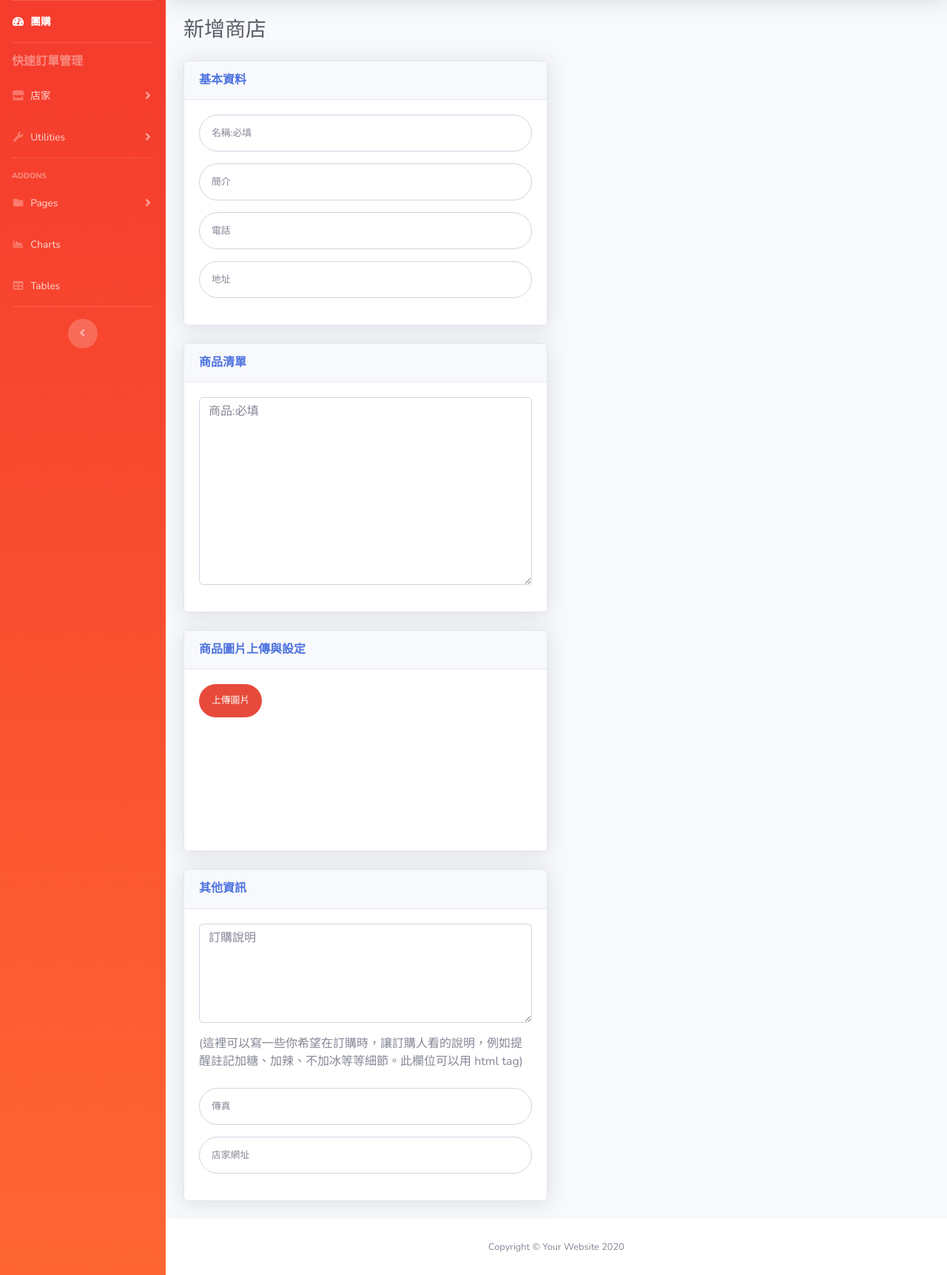
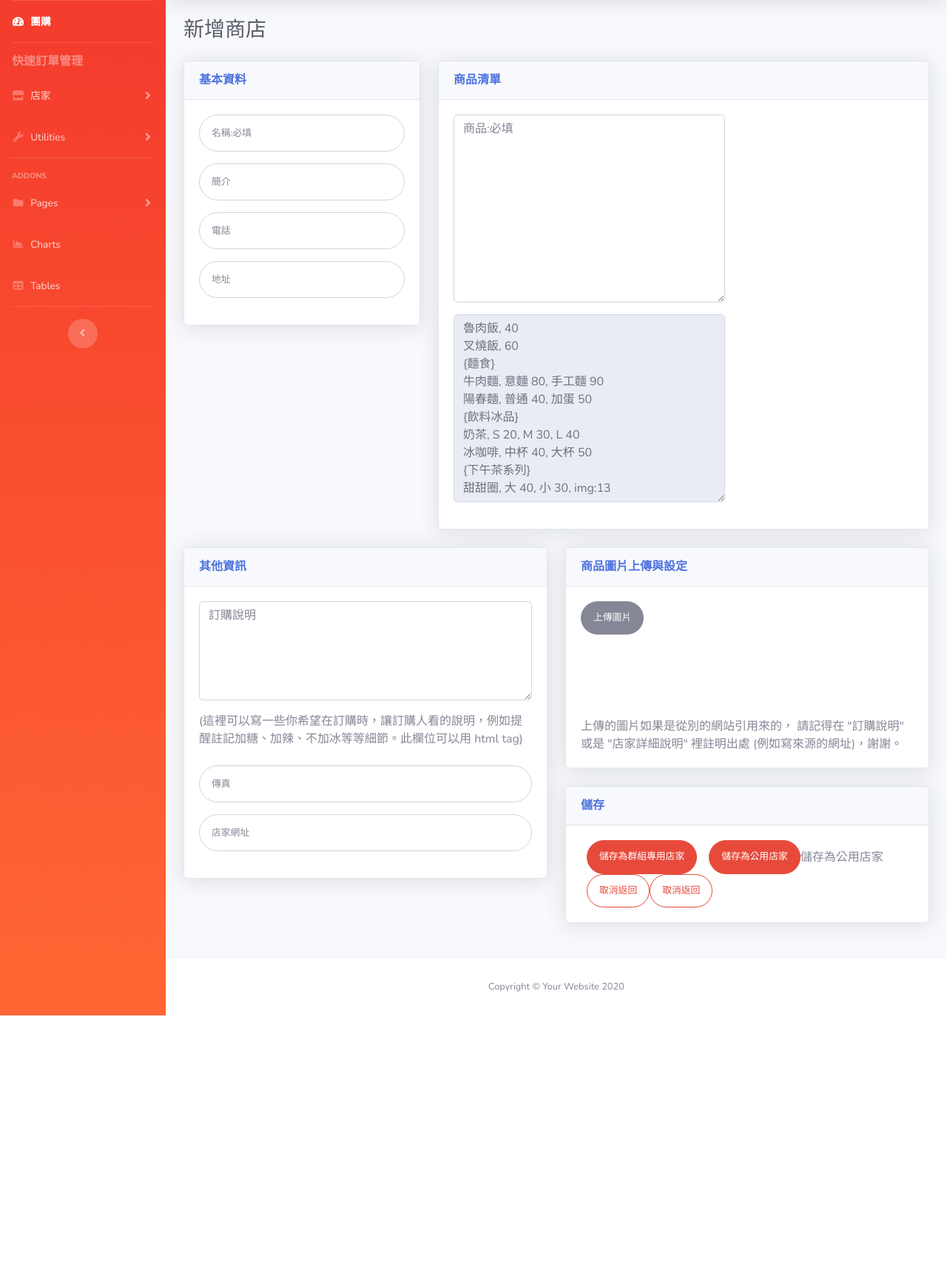
Before and after one commit to Josh5347/group-buy, a PHP site: page /createStore.php in a window 1280 px wide. Shown: the part 70-1794 px from the top of the page at 74% size. After the commit the page ends 1443 px from the top, so only its background shows below. Run offline with PHP 8.4, Linux system fonts and the light colour scheme.

Commit message:
新增商店頁面完成

```diff
--- a/createStore.php
+++ b/createStore.php
@@ -1,6 +1,17 @@
+<?php
+  /****************************************************/
+  /*                    main                          */
+  /****************************************************/
+
+  //錯誤訊息
+  $errors = [];
+
+
+?>
+
 <?php require_once 'common/htmlHeader.php'; ?>
 
-  <title>團購網 - 開始團購</title>
+  <title>團購網 - 新增商店</title>
   <link href="css/style.css" rel="stylesheet">
 </head>
 
@@ -26,12 +37,16 @@
           <div class="d-sm-flex align-items-center justify-content-between mb-4">
             <h1 class="h3 mb-0 text-gray-800">新增商店</h1>
           </div>
+
+          <!-- 錯誤訊息 -->
+          <?php require_once 'common/validationErrorMessage.php'?>
+
           <form method="post" action="<?=$_SERVER['PHP_SELF']?>" class="user">
             <!-- Content Row -->
             <div class="row">
 
               <!-- Content Column -->
-              <div class="col-lg-6">
+              <div class="col-lg-4">
 
                 <!-- Project Card Example -->
                 <div class="card shadow mb-4">
@@ -57,13 +72,9 @@
 
               </div>
 
-            </div>
-
-            <!-- Content Row -->
-            <div class="row">
 
               <!-- Content Column -->
-              <div class="col-lg-6 mb-4">
+              <div class="col-lg-8 mb-4">
 
                 <!-- Project Card Example -->
                 <div class="card shadow">
@@ -71,9 +82,22 @@
                     <h6 class="m-0 font-weight-bold text-primary">商品清單</h6>
                   </div>
                   <div class="card-body">
-                    <div class="form-group">
-                      <textarea name="store_name" rows="10" cols="50" class="form-control" placeholder="商品:必填"></textarea>
+                    <div class="form-group float-left mr-1">
+                      <textarea name="store_name" rows="10" cols="35" class="form-control" placeholder="商品:必填"></textarea>
                     </div>
+                    <div class="form-group float-left">
+                      <textarea rows="10" cols="35" class="form-control" placeholder="範例" readonly>魯肉飯, 40
+叉燒飯, 60
+{麵食}
+牛肉麵, 意麵 80, 手工麵 90
+陽春麵, 普通 40, 加蛋 50
+{飲料冰品}
+奶茶, S 20, M 30, L 40
+冰咖啡, 中杯 40, 大杯 50
+{下午茶系列}
+甜甜圈, 大 40, 小 30, img:13</textarea>
+                    </div>
+
                   </div>
                 </div>
 
@@ -86,39 +110,6 @@
             <!-- Content Row -->
             <div class="row">
 
-              <!-- Content Column -->
-              <div class="col-lg-6 mb-4">
-
-                <!-- Project Card Example -->
-                <div class="card shadow">
-                  <div class="card-header py-3">
-                    <h6 class="m-0 font-weight-bold text-primary">商品圖片上傳與設定</h6>
-                  </div>
-                  <div class="card-body">
-                    <div class="form-group">
-                      <button type="button" class="btn btn-danger btn-user"
-                        data-toggle="modal" data-target="#uploadSelectFilesModal">
-                        上傳圖片
-                      </button>
-                    </div>
-                    <br />
-                    <br />
-                    <br />
-                    <br />
-                    <br />
-                    <br />
-
-                  </div>
-                </div>
-
-
-              </div>
-
-            </div>
-            <!-- Content Row End-->
-
-            <!-- Content Row -->
-            <div class="row">
 
               <!-- Content Column -->
               <div class="col-lg-6 mb-4">
@@ -150,9 +141,83 @@
 
               </div>
 
+              <!-- Content Column -->
+              <div class="col-lg-6 mb-4">
+
+                <!-- Content Row -->
+                <div class="row">
+                  <!-- Content Column -->
+                  <div class="col-lg-12 mb-4">
+                    <!-- Project Card Example -->
+                    <div class="card shadow">
+                      <div class="card-header py-3">
+                        <h6 class="m-0 font-weight-bold text-primary">商品圖片上傳與設定</h6>
+                      </div>
+                      <div class="card-body">
+                        <div class="form-group">
+                          <button type="button" class="btn btn-secondary btn-user"
+                            data-toggle="modal" data-target="#uploadSelectFilesModal">
+                            上傳圖片
+                          </button>
+                        </div>
+                        <br />
+                        <br />
+                        <br />
+                        <br />
+                        上傳的圖片如果是從別的網站引用來的， 請記得在 "訂購說明" 或是 "店家詳細說明" 裡註明出處 (例如寫來源的網址)，謝謝。
+                      </div>
+                    </div>
+                  </div>
+                  <!-- End of Column -->
+
+                  <!-- Content Column -->
+                  <div class="col-lg-12 mb-4">
+
+                    <!-- Project Card Example -->
+                    <div class="card shadow">
+                      <div class="card-header py-3">
+                        <h6 class="m-0 font-weight-bold text-primary">儲存</h6>
+                      </div>
+                      <div class="card-body">
+                        <div class="form-inline">
+                          <div class="form-group mx-2">
+                            <input type="submit" class="btn btn-danger btn-user" name="create_group_store"
+                              value="儲存為群組專用店家" />
+
+                          </div>
+
+
+                          <div class="form-group mx-2">
+                          <input type="submit" class="btn btn-danger btn-user" name="create_public_store"
+                              value="儲存為公用店家" />
+                              儲存為公用店家
+                            </button>
+                          </div>
+                          <div class="form-group mx-2">
+                            <input type="submit" class="btn btn-outline-danger btn-user" name="cancel"
+                              value="取消返回" />
+                            <button type="button" class="btn btn-outline-danger btn-user">
+                              取消返回
+                            </button>
+                          </div>
+                        </div>
+
+                      </div>
+                    </div>
+
+
+
+
+                  </div>
+                  <!-- End of Column -->
+
+                </div>
+                <!-- Content Row End-->
+              </div>
+
+
             </div>
             <!-- Content Row End-->
-
 
           </form>
           <form class="user">
--- a/index.php
+++ b/index.php
@@ -5,6 +5,7 @@
 <?php
 
   use Classes\AccountPassword;
+
 
   function createAccountSuccessMsg(){
     if( isset($_SESSION['create_account']) &&
```
Also changed, not shown: Classes/Functions.php (added, +19 -0 lines), tiny.html (added, +35 -0 lines).
